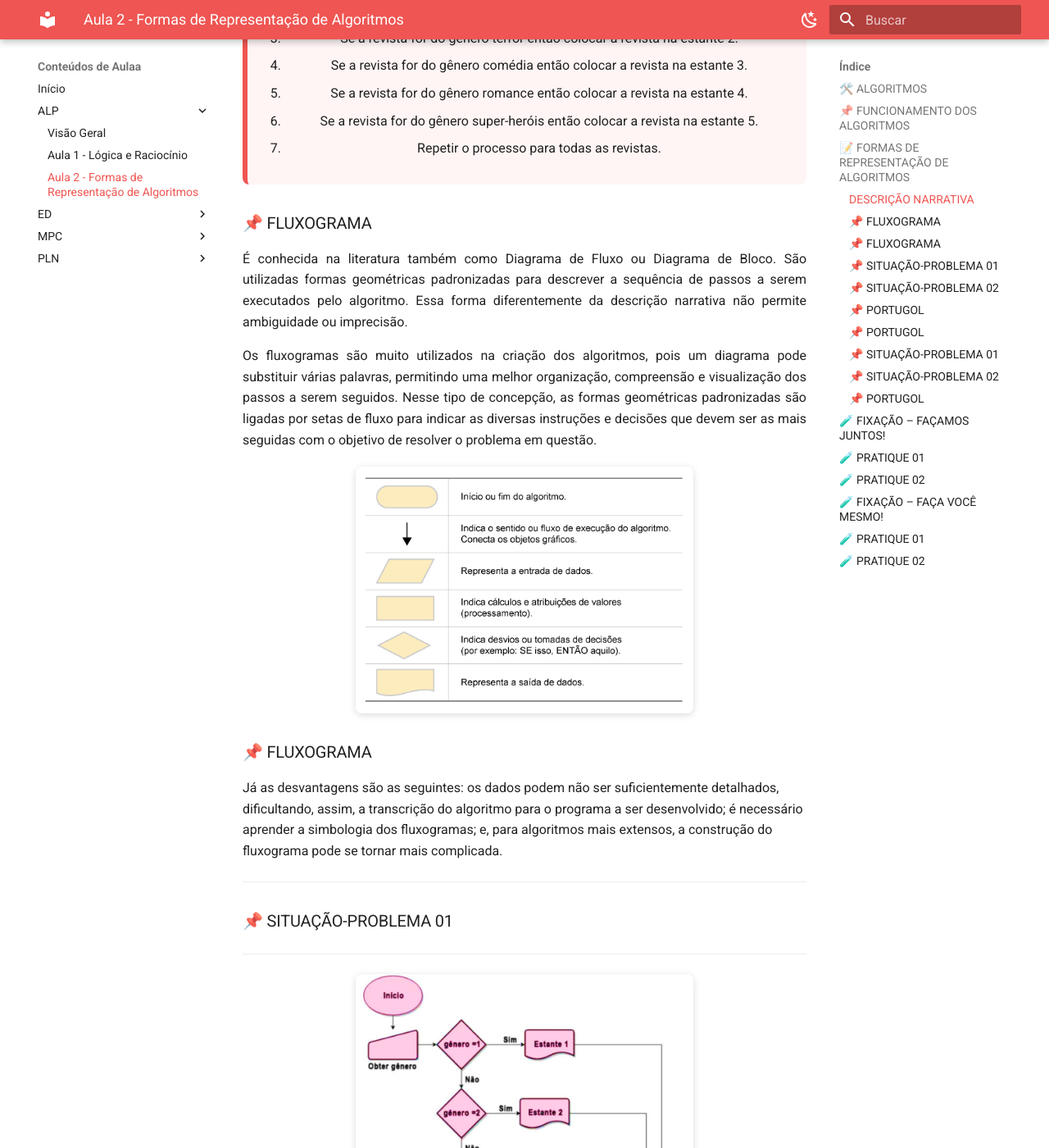
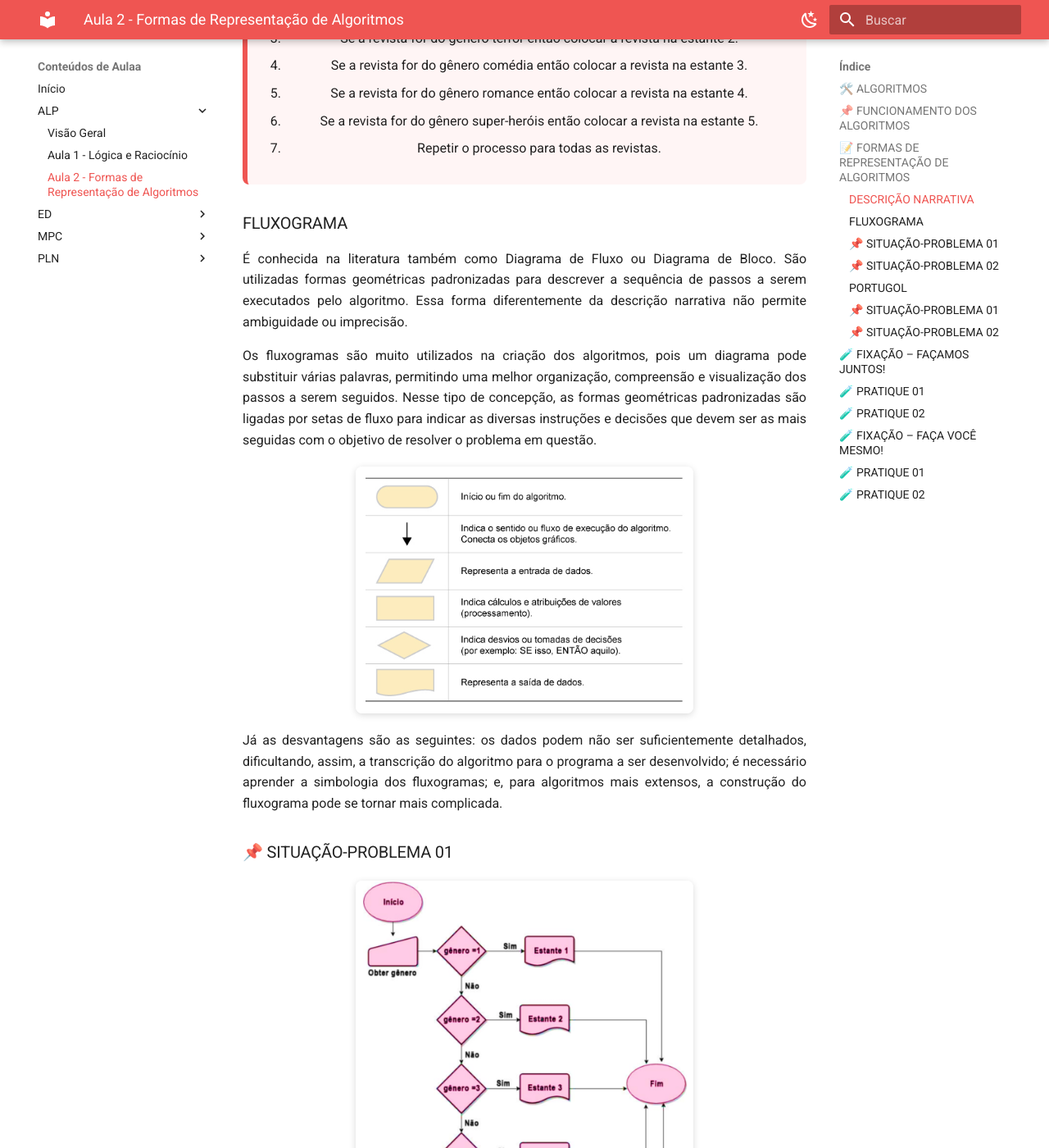
Before and after one commit to thissyalmeida/materialAula-2026-Fatec, an MkDocs documentation site: the page built from docs/ALP/aula2-formas-de-representacao-de-algoritmos.md, in a window 1280 px wide and 1400 px high, scrolled down 4497 px. Shown: the whole window at 82% size. Built offline with MkDocs 1.6.1 and Material for MkDocs 9.7.7, drawn with Linux system fonts in a browser that asks for light colours; some of the changed text lies outside the part shown.

Commit message:
feat: ajuste de texto

```diff
--- a/docs/ALP/aula2-formas-de-representacao-de-algoritmos.md
+++ b/docs/ALP/aula2-formas-de-representacao-de-algoritmos.md
@@ -172,7 +172,7 @@
 
 </div>
 
-### 📌 FLUXOGRAMA
+### FLUXOGRAMA
 
 <p align="justify"> É conhecida na literatura também como Diagrama de Fluxo ou Diagrama de Bloco. São utilizadas formas geométricas padronizadas para descrever a sequência de passos a serem executados pelo algoritmo. Essa forma diferentemente da descrição narrativa não permite ambiguidade ou imprecisão.</p>
 
@@ -182,14 +182,10 @@
   <img src="../assets/images/slide_27_a4a1f8.png" width="60%">
 </p>
 
-### 📌 FLUXOGRAMA
-Já as desvantagens são as seguintes: os dados podem não ser suficientemente detalhados, dificultando, assim, a transcrição do algoritmo para o programa a ser desenvolvido; é necessário aprender a simbologia dos fluxogramas; e, para algoritmos mais extensos, a construção do fluxograma pode se tornar mais complicada.
+<p align="justify">Já as desvantagens são as seguintes: os dados podem não ser suficientemente detalhados, dificultando, assim, a transcrição do algoritmo para o programa a ser desenvolvido; é necessário aprender a simbologia dos fluxogramas; e, para algoritmos mais extensos, a construção do fluxograma pode se tornar mais complicada. </p>
 
----
 
 ### 📌 SITUAÇÃO-PROBLEMA 01
-
----
 
 <p align="center">
   <img src="../assets/images/slide_30_c50bab.png" width="60%">
@@ -197,17 +193,15 @@
 
 ### 📌 SITUAÇÃO-PROBLEMA 02
 
----
+<p align="center">
+  <img src="../assets/images/image01.png" width="60%">
+</p>
 
-### 📌 PORTUGOL
-- O Português Estruturado, também conhecido na literatura como Portugol, Pseudocódigo ou Pseudolinguagem, é uma ferramenta muito utilizada para o ensino de lógica de programação para iniciantes. Essa forma de representação de algoritmos utiliza uma linguagem intermediária entre a linguagem natural (português, entre outras) e uma linguagem de programação (C, Java, Python, entre outras) para descrever os algoritmos.
+### PORTUGOL
 
----
+<p align="justify"> O Português Estruturado, também conhecido na literatura como Portugol, Pseudocódigo ou Pseudolinguagem, é uma ferramenta muito utilizada para o ensino de lógica de programação para iniciantes. Essa forma de representação de algoritmos utiliza uma linguagem intermediária entre a linguagem natural (português, entre outras) e uma linguagem de programação (C, Java, Python, entre outras) para descrever os algoritmos.</p>
 
-### 📌 PORTUGOL
-- O Portugol possui uma linguagem bastante simplificada, entretanto, ele possui todos os elementos básicos e uma estrutura semelhante a de uma linguagem de programação de computadores. Na disciplina de Algoritmo e Lógica de Programação iremos utilizar uma ferramenta chamada VisualG para construir e testar os algoritmos criados em Portugol.
-
----
+<p align="justify">O Portugol possui uma linguagem bastante simplificada, entretanto, ele possui todos os elementos básicos e uma estrutura semelhante a de uma linguagem de programação de computadores. Na disciplina de Algoritmo e Lógica de Programação iremos utilizar uma ferramenta chamada VisualG para construir e testar os algoritmos criados em Portugol.</p>
 
 <p align="center">
   <img src="../assets/images/slide_33_d60693.png" width="60%">
@@ -215,26 +209,20 @@
 
 ### 📌 SITUAÇÃO-PROBLEMA 01
 
----
-
 <p align="center">
   <img src="../assets/images/slide_34_50a2f7.png" width="60%">
 </p>
 
 ### 📌 SITUAÇÃO-PROBLEMA 02
 
----
+<p align="center">
+  <img src="../assets/images/slide_34_50a2f7.png" width="60%">
+</p>
 
-### 📌 PORTUGOL
-- O Portugol possui algumas desvantagens, como: precisamos aprender as regras dessa forma de representação. Além disso, não há uma padronização de sua estruturação na literatura, isso quer dizer que, você encontrará um mesmo termo descrito de formas diferentes.
+<p align="justify">O Portugol possui algumas desvantagens, como: precisamos aprender as regras dessa forma de representação. Além disso, não há uma padronização de sua estruturação na literatura, isso quer dizer que, você encontrará um mesmo termo descrito de formas diferentes.</p>
 
----
 
 ## 🧪 FIXAÇÃO – FAÇAMOS JUNTOS!
-
-<p align="center">
-  <img src="../assets/images/slide_37_10fc14.png" width="60%">
-</p>
 
 ## 🧪 PRATIQUE 01
 
@@ -250,10 +238,6 @@
 
 ## 🧪 FIXAÇÃO – FAÇA VOCÊ MESMO!
 
-<p align="center">
-  <img src="../assets/images/slide_40_1228be.png" width="60%">
-</p>
-
 ## 🧪 PRATIQUE 01
 
 <p align="justify">Faça um algoritmo utilizando o "Pseudocódigo" para ler dois valores (x e y), calcular e mostrar x elevado a potência de y.</p>
```
Also changed, not shown: site/ALP/aula2-formas-de-representacao-de-algoritmos.html, site/search/search_index.json.
